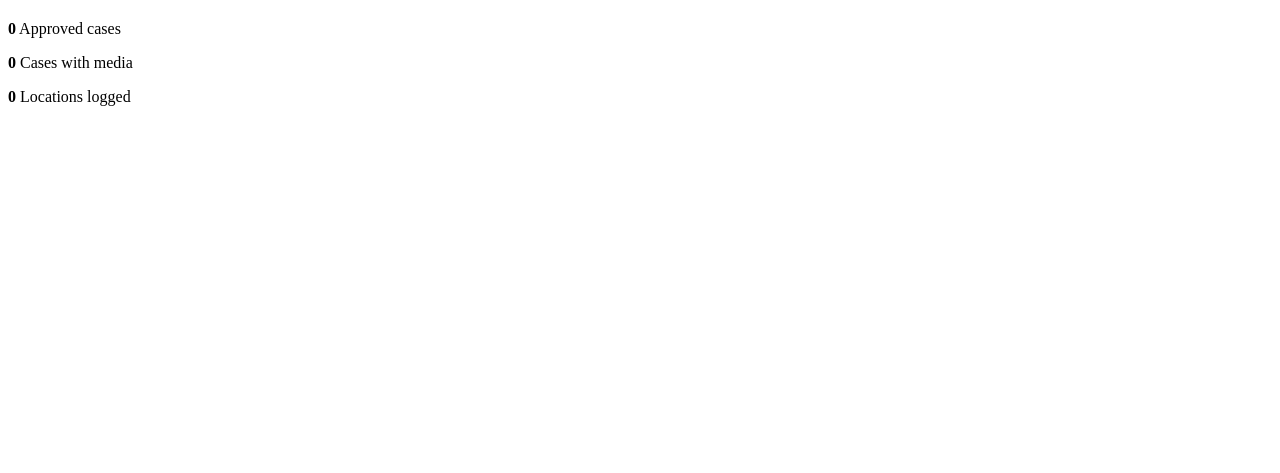
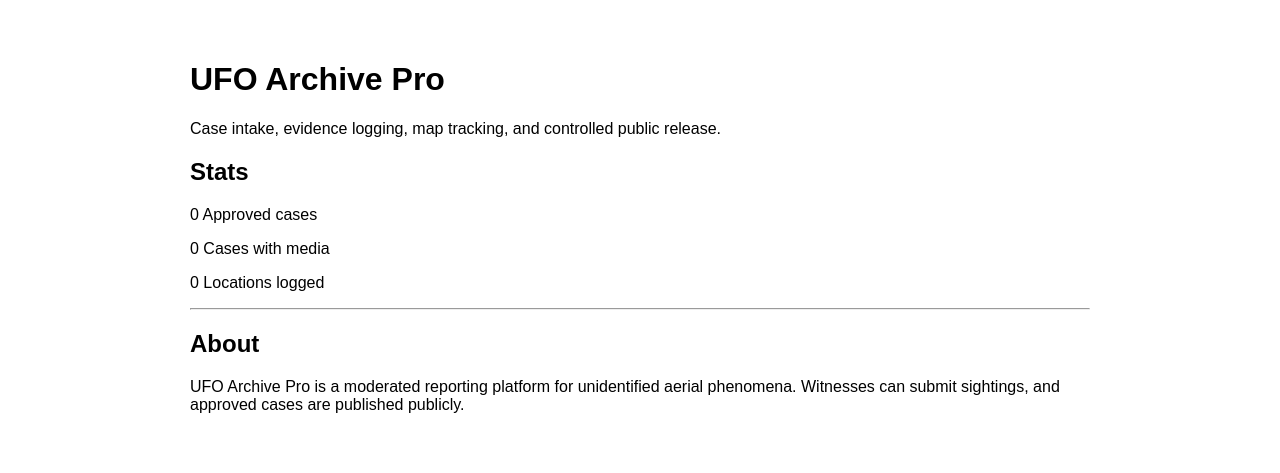
Before and after one commit to d562kb9xsd-star/animated-octo-palm-tree, a website: page index.html in a window 1280 px wide. Drawn offline with nearby package versions, Linux system fonts and the light colour scheme; no server answers.

Commit message:
Create index.html for UFO Archive Pro
Added structure and content for UFO Archive Pro.

```diff
--- a/index.html
+++ b/index.html
@@ -1,11 +1,35 @@
-<div style="margin-top:20px;">
-  <p><strong id="approved-count">0</strong> Approved cases</p>
-  <p><strong id="media-count">0</strong> Cases with media</p>
-  <p><strong id="location-count">0</strong> Locations logged</p>
-</div>
+<!DOCTYPE html>
+<html lang="en">
+<head>
+  <meta charset="UTF-8">
+  <title>UFO Archive Pro</title>
+  <meta name="viewport" content="width=device-width, initial-scale=1.0">
+</head>
 
-<div id="cases-container" style="margin-top:20px;"></div>
+<body style="font-family: Arial; max-width: 900px; margin: auto; padding: 40px;">
 
-<script src="config.js"></script>
-<script src="https://cdn.jsdelivr.net/npm/@supabase/supabase-js@2"></script>
-<script src="app.js"></script>
+  <h1>UFO Archive Pro</h1>
+
+  <p>Case intake, evidence logging, map tracking, and controlled public release.</p>
+
+  <h2>Stats</h2>
+
+  <p><span id="approved-count">0</span> Approved cases</p>
+  <p><span id="media-count">0</span> Cases with media</p>
+  <p><span id="location-count">0</span> Locations logged</p>
+
+  <hr>
+
+  <h2>About</h2>
+  <p>
+    UFO Archive Pro is a moderated reporting platform for unidentified aerial phenomena.
+    Witnesses can submit sightings, and approved cases are published publicly.
+  </p>
+
+  <!-- SCRIPTS (ORDER IS CRITICAL) -->
+  <script src="config.js"></script>
+  <script src="https://cdn.jsdelivr.net/npm/@supabase/supabase-js@2"></script>
+  <script src="app.js"></script>
+
+</body>
+</html>
```
